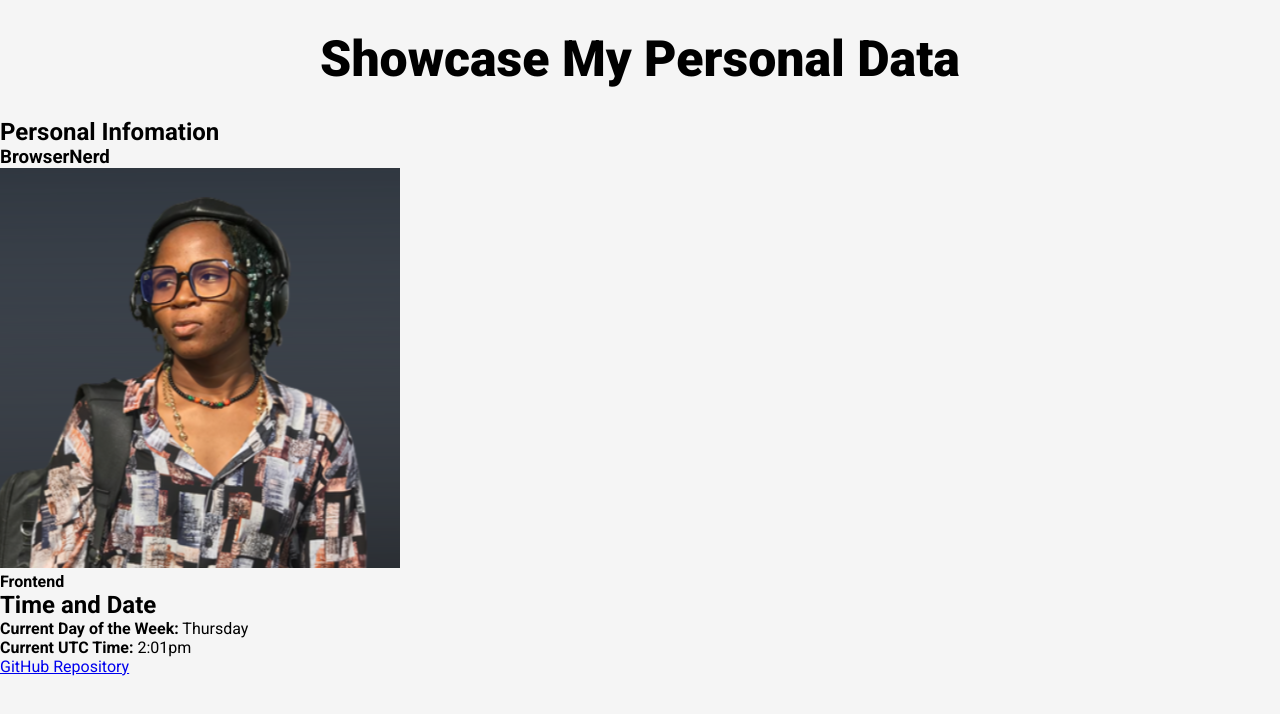
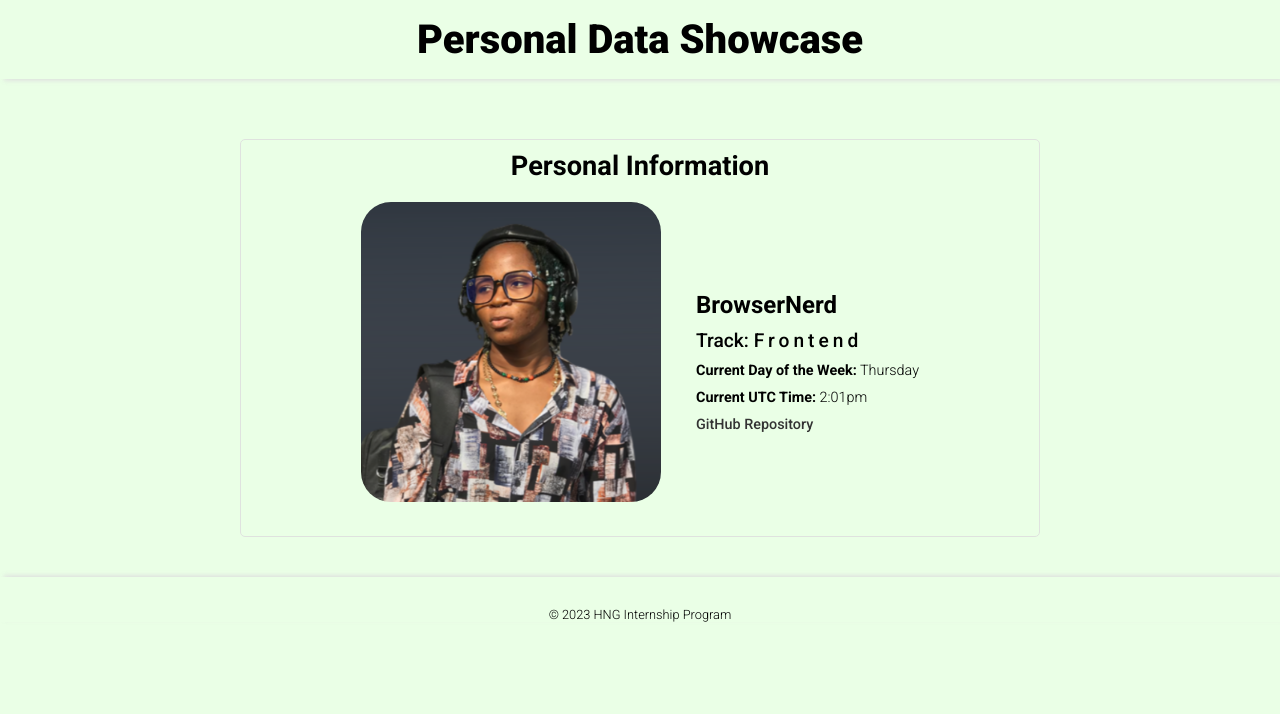
Before and after one commit to Omowunmikamil/personal_data, a plain HTML site: page index.html in a window 1280 px wide. Drawn offline with Linux system fonts and the light colour scheme.

Commit message:
HNG Level 1

```diff
--- a/index.html
+++ b/index.html
@@ -9,29 +9,30 @@
 </head>
 <body>
     <header data-testid="header">
-        <h1 data-testid="discription">Showcase My Personal Data</h1>
+        <h1 data-testid="title">Personal Data Showcase</h1>
     </header>
 
-    <main data-testid="data-content">
+    <main data-testid="main-content">
         <section data-testid="personal-info">
-            <h2>Personal Infomation</h2>
-            <ul>
-                <h3 data-testid="slackUserName">BrowserNerd</h3>
-                <img src="images/slack_profile-pic.png" alt="BrowserNerd" data-testid="slackDisplayImage">
-                <h4 data-testid="myTrack">Frontend</h4>
-            </ul>
-        </section>
-        <section date-testid="time-and-date">
-            <h2>Time and Date</h2>
-            <p data-testid="currentDayOfTheWeek"><strong>Current Day of the Week:</strong> Thursday</p>
-            <p data-testid="currentUTCTime"><strong>Current UTC Time: </strong>2:01pm</p>
+            <h2>Personal Information</h2>
+            <div class="row">
+                <div class="one">
+                    <img src="images/slack_profile-pic.png" alt="BrowserNerd" data-testid="slackDisplayImage">
+                </div>
+
+                <div class="two">
+                    <h3 data-testid="slackUserName">BrowserNerd</h3>
+                    <h4 data-testid="myTrack">Track: <span>Frontend</span></h4>
+                    <p data-testid="currentDayOfTheWeek"><strong>Current Day of the Week:</strong> Thursday</p>
+                    <p data-testid="currentUTCTime"><strong>Current UTC Time: </strong>2:01pm</p>
+                    <p data-testid="githubURL"><a href="https://github.com/Omowunmikamil/personal_data/tree/main">GitHub Repository</a></p>
+                </div>
+            </div>
         </section>
     </main>
 
     <footer data-testid="footer">
-        <p data-testid="githubURL"><a href="https://github.com/Omowunmikamil">GitHub Repository</a></p>
+        <p>&copy; 2023 HNG Internship Program</p>
     </footer>
 </body>
-
-
 </html>
--- a/style.css
+++ b/style.css
@@ -1,16 +1,109 @@
 * {
     margin: 0;
     padding: 0;
-    box-sizing: border-box;
 }
+
 body {
-    font-family: 'Roboto', sans-serif;
-    background-color: #f5f5f5;
+    font-family: Roboto, sans-serif;
+    background-color: #eaffe6;
+}
+
+header {
+    background-color: #eaffe6;
+    box-shadow: 4px 2px 4px #dededed4;
+    text-align: center;
+    padding: 1rem;
 }
 h1 {
+    font-size: 2.5rem;
+    font-weight: 800;
+    margin: 0;
+}
+
+main {
+    max-width: 800px;
+    margin: 0 auto;
+    padding: 20px;
+}
+
+section {
+    margin-bottom: 20px;
+    padding: 10px;
+    border: 1px solid #dedededb;
+    border-radius: 5px;
+    margin-top: 40px;
+}
+
+h2 {
     text-align: center;
-    font-size: 50px;
-    font-weight: 800;
+    font-size: 1.7rem;
+    font-weight: 700;
+    margin-bottom: 10px;
+}
+
+.row {
+    display: flex;
+    flex-wrap: wrap;
+    justify-content: center;
     margin: 20px 0;
-    padding: 10px;
 }
+
+.one {
+    margin-right: 20px;
+}
+
+.one img {
+    width: 300px;
+    height: 300px;
+    border-radius: 10%;
+    box-shadow: 1px 1px -1px #b6b6b6d4;
+}
+
+.two {
+    margin-left: 15px;
+}
+
+.two h3 {
+    font-size: 1.5rem;
+    font-weight: 600;
+    margin-bottom: 10px;
+    margin-top: 40%;
+    margin-right: 10%;
+}
+
+.two h4 {
+    font-size: 1.2rem;
+    font-weight: 500;
+    margin-bottom: 10px;
+}
+.two h4 span {
+    letter-spacing: 4px;
+}
+
+.two p {
+    font-size: 0.9rem;
+    font-weight: 300;
+    margin-bottom: 10px;
+}
+
+.two p a {
+    color: #333;
+    text-decoration: none;
+    font-weight: 500;
+}
+
+.two p a:hover {
+    color: #198903;
+}
+
+footer {
+    background-color: #eaffe6;
+    box-shadow: 4px -2px 4px #dededed4;
+    text-align: center;
+    margin-bottom: 0;
+}
+footer p {
+    font-size: 0.8rem;
+    font-weight: 300;
+    padding-top: 30px;
+}
```
